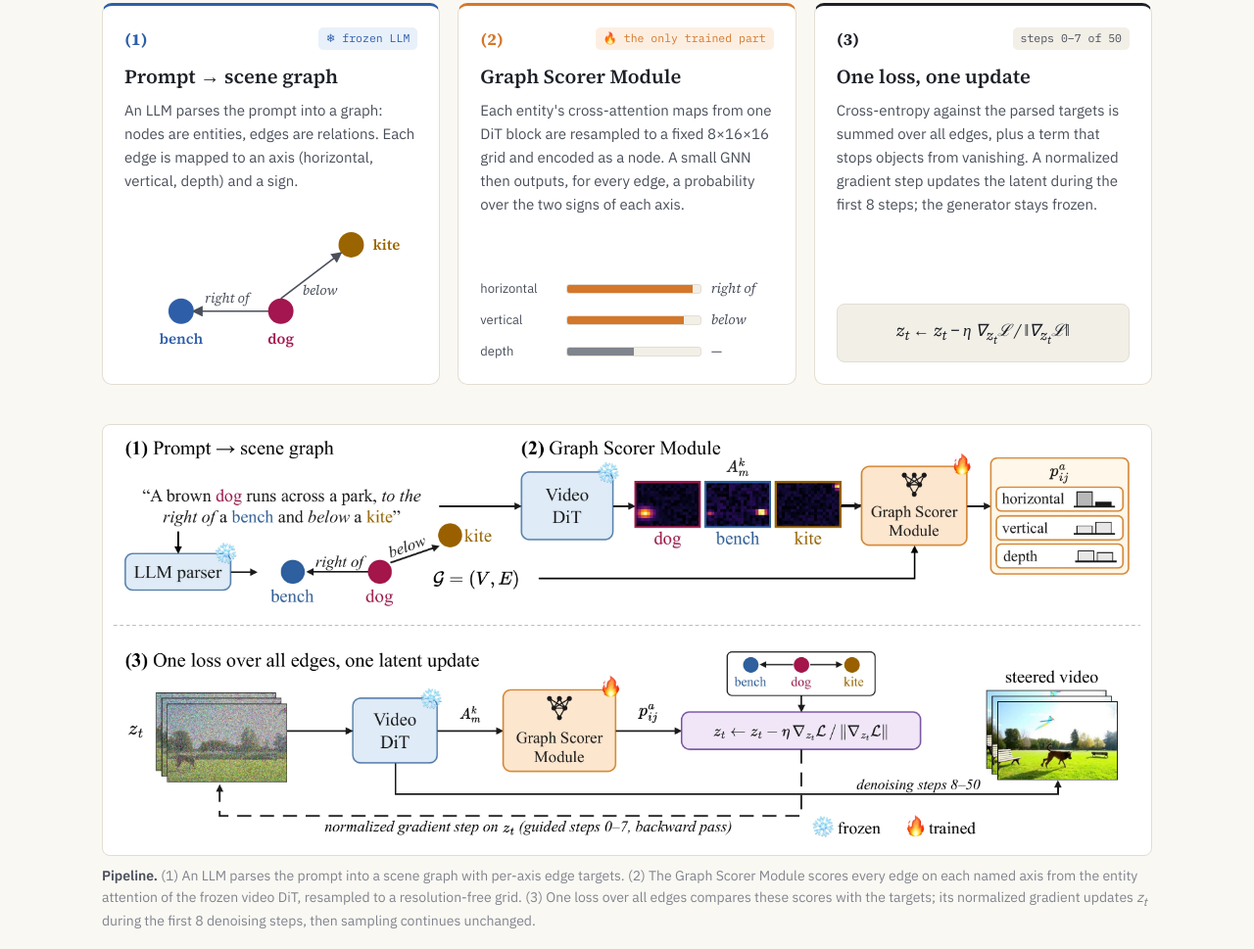
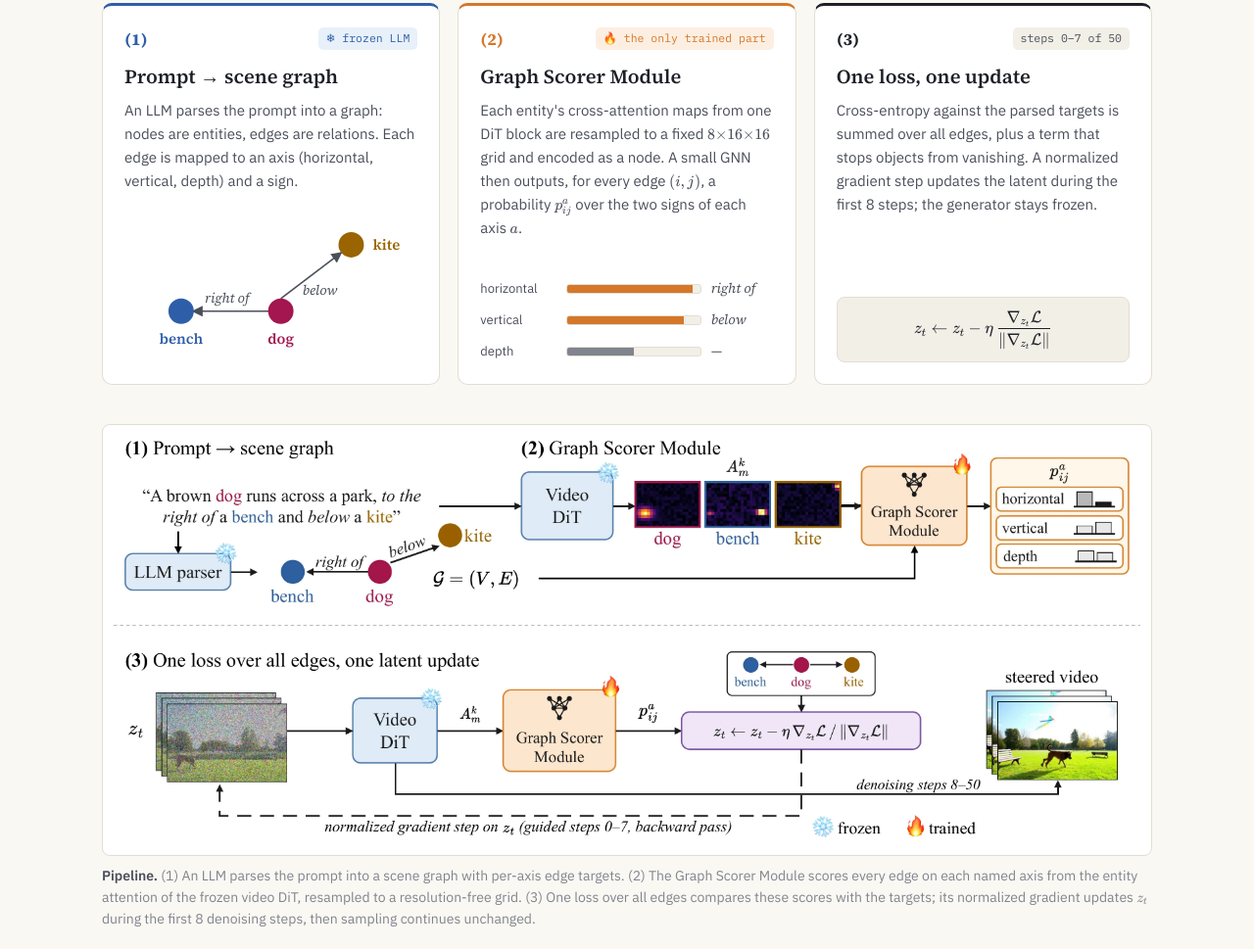
Before and after one commit to lilf4p/graphsteer, a plain HTML site: page index.html in a window 1280 px wide. Shown: the part 3411-4380 px from the top of the page at 98% size. Drawn offline with nearby package versions, Linux system fonts and the light colour scheme.

Commit message:
Render equations with KaTeX instead of Unicode

```diff
--- a/index.html
+++ b/index.html
@@ -14,7 +14,11 @@
   <link rel="preconnect" href="https://fonts.googleapis.com">
   <link rel="preconnect" href="https://fonts.gstatic.com" crossorigin>
   <link href="https://fonts.googleapis.com/css2?family=IBM+Plex+Mono:wght@400;500&family=IBM+Plex+Sans:wght@400;500;600&family=Source+Serif+4:ital,opsz,wght@0,8..60,400;0,8..60,600;0,8..60,700;1,8..60,400&display=swap" rel="stylesheet">
+  <link rel="stylesheet" href="https://cdnjs.cloudflare.com/ajax/libs/KaTeX/0.16.9/katex.min.css">
   <link rel="stylesheet" href="static/css/style.css">
+  <script defer src="https://cdnjs.cloudflare.com/ajax/libs/KaTeX/0.16.9/katex.min.js"></script>
+  <script defer src="https://cdnjs.cloudflare.com/ajax/libs/KaTeX/0.16.9/contrib/auto-render.min.js"
+    onload="renderMathInElement(document.body,{delimiters:[{left:'\\[',right:'\\]',display:true},{left:'\\(',right:'\\)',display:false}],throwOnError:false})"></script>
 </head>
 <body>
 
@@ -179,8 +183,8 @@
       <div class="step trained">
         <div class="step-head"><span class="step-num">(2)</span><span class="badge">&#128293; the only trained part</span></div>
         <h3>Graph Scorer Module</h3>
-        <p>Each entity's cross-attention maps from one DiT block are resampled to a fixed 8&times;16&times;16 grid and encoded as a node.
-          A small GNN then outputs, for every edge, a probability over the two signs of each axis.</p>
+        <p>Each entity's cross-attention maps from one DiT block are resampled to a fixed \(8{\times}16{\times}16\) grid and encoded as a node.
+          A small GNN then outputs, for every edge \((i,j)\), a probability \(p^a_{ij}\) over the two signs of each axis \(a\).</p>
         <div class="axis-bars">
           <div class="axis"><span>horizontal</span><div class="bar"><i style="--v:.94"></i></div><em>right&nbsp;of</em></div>
           <div class="axis"><span>vertical</span><div class="bar"><i style="--v:.88"></i></div><em>below</em></div>
@@ -192,7 +196,7 @@
         <h3>One loss, one update</h3>
         <p>Cross-entropy against the parsed targets is summed over all edges, plus a term that stops objects from vanishing.
           A normalized gradient step updates the latent during the first 8 steps; the generator stays frozen.</p>
-        <div class="eq">z<sub>t</sub> &larr; z<sub>t</sub> &minus; &eta; &nabla;<sub>z<sub>t</sub></sub>&#8466; / &#8214;&nabla;<sub>z<sub>t</sub></sub>&#8466;&#8214;</div>
+        <div class="eq">\[z_t \leftarrow z_t - \eta\,\frac{\nabla_{z_t}\mathcal{L}}{\lVert\nabla_{z_t}\mathcal{L}\rVert}\]</div>
       </div>
     </div>
 
@@ -200,7 +204,7 @@
       <img src="static/images/method_overview_single.webp" alt="Overview of the GraphSteer pipeline" loading="lazy">
       <figcaption><b>Pipeline.</b> (1) An LLM parses the prompt into a scene graph with per-axis edge targets. (2) The Graph Scorer Module scores
         every edge on each named axis from the entity attention of the frozen video DiT, resampled to a resolution-free grid. (3) One loss over all
-        edges compares these scores with the targets; its normalized gradient updates <i>z<sub>t</sub></i> during the first 8 denoising steps,
+        edges compares these scores with the targets; its normalized gradient updates \(z_t\) during the first 8 denoising steps,
         then sampling continues unchanged.</figcaption>
     </figure>
 
--- a/static/css/style.css
+++ b/static/css/style.css
@@ -226,7 +226,9 @@ img { max-width: 100%; display: block; }
 .bar.muted i { background: var(--muted); }
 .in-view .bar i, .in-view .hbar i, .in-view .wbar i { transform: scaleX(1); }
 
-.eq { font-family: var(--serif); font-style: italic; font-size: 17px; text-align: center; padding: 12px; border-radius: 8px; background: var(--bg-alt); color: var(--text); border: 1px solid var(--line); }
+.eq { font-size: 16px; text-align: center; padding: 4px 12px; border-radius: 8px; background: var(--bg-alt); color: var(--text); border: 1px solid var(--line); overflow-x: auto; }
+.eq .katex-display { margin: .6em 0; }
+.katex { font-size: 1.05em; }
 
 .figure { margin: 0; }
 .figure img { border-radius: 8px; background: #fff; border: 1px solid var(--line); padding: 10px; width: 100%; }
```
